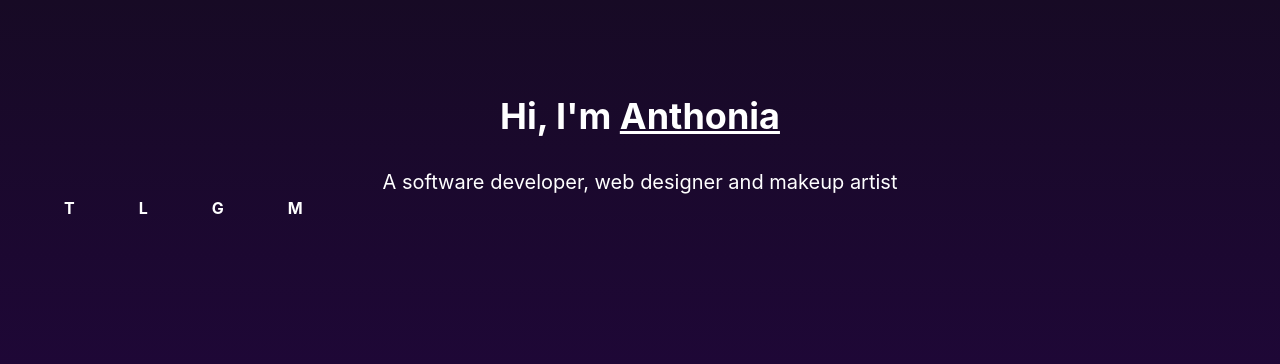
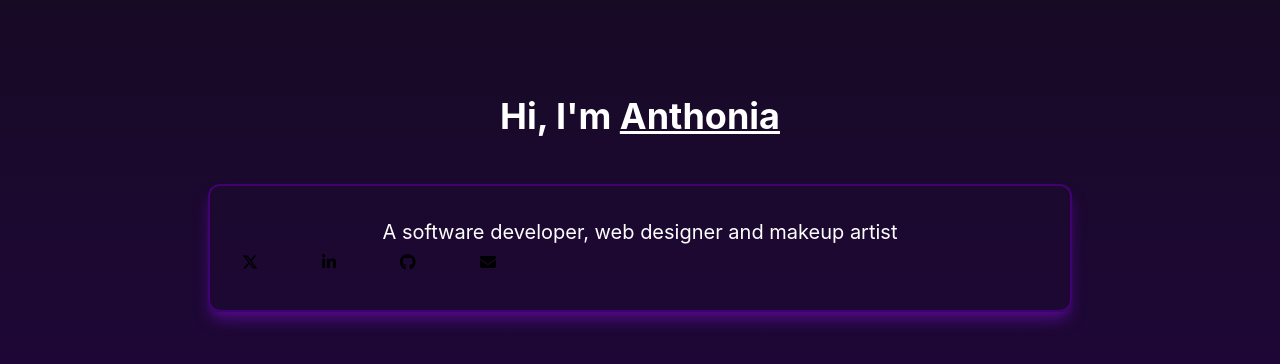
Before and after one commit to AnthoniaEfe/portfolio, a React (Create React App) app: page / in a window 1280 px wide. Shown: the top 364 px of the page. Built offline with nearby package versions, Linux system fonts and the light colour scheme.

Commit message:
fa icons

```diff
--- a/package.json
+++ b/package.json
@@ -3,6 +3,10 @@
   "version": "0.1.0",
   "private": true,
   "dependencies": {
+    "@fortawesome/fontawesome-svg-core": "^6.4.2",
+    "@fortawesome/free-regular-svg-icons": "^6.4.2",
+    "@fortawesome/free-solid-svg-icons": "^6.4.2",
+    "@fortawesome/react-fontawesome": "^0.2.0",
     "@testing-library/jest-dom": "^5.17.0",
     "@testing-library/react": "^13.4.0",
     "@testing-library/user-event": "^13.5.0",
--- a/public/index.html
+++ b/public/index.html
@@ -9,7 +9,7 @@
       name="description"
       content="Web site created using create-react-app"
     />
-    <link rel="apple-touch-icon" href="%PUBLIC_URL%/logo192.png" />
+
     <!--
       manifest.json provides metadata used when your web app is installed on a
       user's mobile device or desktop. See https://developers.google.com/web/fundamentals/web-app-manifest/
--- a/src/output.css
+++ b/src/output.css
@@ -596,12 +596,72 @@ video {
   margin: 2rem;
 }
 
+.mx-auto {
+  margin-left: auto;
+  margin-right: auto;
+}
+
+.my-2 {
+  margin-top: 0.5rem;
+  margin-bottom: 0.5rem;
+}
+
+.my-8 {
+  margin-top: 2rem;
+  margin-bottom: 2rem;
+}
+
+.my-12 {
+  margin-top: 3rem;
+  margin-bottom: 3rem;
+}
+
 .flex {
   display: flex;
 }
 
 .h-screen {
   height: 100vh;
+}
+
+.h-min {
+  height: -webkit-min-content;
+  height: min-content;
+}
+
+.h-72 {
+  height: 18rem;
+}
+
+.h-fit {
+  height: -webkit-fit-content;
+  height: -moz-fit-content;
+  height: fit-content;
+}
+
+.w-72 {
+  width: 18rem;
+}
+
+.w-auto {
+  width: auto;
+}
+
+.w-2\/3 {
+  width: 66.666667%;
+}
+
+.w-1\/2 {
+  width: 50%;
+}
+
+.w-3\/4 {
+  width: 75%;
+}
+
+.transform {
+  -webkit-transform: translate(var(--tw-translate-x), var(--tw-translate-y)) rotate(var(--tw-rotate)) skewX(var(--tw-skew-x)) skewY(var(--tw-skew-y)) scaleX(var(--tw-scale-x)) scaleY(var(--tw-scale-y));
+          transform: translate(var(--tw-translate-x), var(--tw-translate-y)) rotate(var(--tw-rotate)) skewX(var(--tw-skew-x)) skewY(var(--tw-skew-y)) scaleX(var(--tw-scale-x)) scaleY(var(--tw-scale-y));
 }
 
 .flex-col {
@@ -622,6 +682,41 @@ video {
 
 .overflow-hidden {
   overflow: hidden;
+}
+
+.rounded {
+  border-radius: 0.25rem;
+}
+
+.rounded-lg {
+  border-radius: 0.5rem;
+}
+
+.rounded-xl {
+  border-radius: 0.75rem;
+}
+
+.border-2 {
+  border-width: 2px;
+}
+
+.border-4 {
+  border-width: 4px;
+}
+
+.border-vesta-9 {
+  --tw-border-opacity: 1;
+  border-color: rgb(31 7 56 / var(--tw-border-opacity));
+}
+
+.border-vesta-7 {
+  --tw-border-opacity: 1;
+  border-color: rgb(54 2 95 / var(--tw-border-opacity));
+}
+
+.border-vesta-6 {
+  --tw-border-opacity: 1;
+  border-color: rgb(64 2 114 / var(--tw-border-opacity));
 }
 
 .bg-gradient-to-b {
@@ -647,6 +742,14 @@ video {
   padding: 4rem;
 }
 
+.p-4 {
+  padding: 1rem;
+}
+
+.p-8 {
+  padding: 2rem;
+}
+
 .text-4xl {
   font-size: 2.25rem;
   line-height: 2.5rem;
@@ -654,6 +757,11 @@ video {
 
 .text-xl {
   font-size: 1.25rem;
+  line-height: 1.75rem;
+}
+
+.text-lg {
+  font-size: 1.125rem;
   line-height: 1.75rem;
 }
 
@@ -673,3 +781,89 @@ video {
 .underline-offset-2 {
   text-underline-offset: 2px;
 }
+
+.shadow {
+  --tw-shadow: 0 1px 3px 0 rgb(0 0 0 / 0.1), 0 1px 2px -1px rgb(0 0 0 / 0.1);
+  --tw-shadow-colored: 0 1px 3px 0 var(--tw-shadow-color), 0 1px 2px -1px var(--tw-shadow-color);
+  box-shadow: var(--tw-ring-offset-shadow, 0 0 #0000), var(--tw-ring-shadow, 0 0 #0000), var(--tw-shadow);
+}
+
+.shadow-\[0_0_10px_vesta-5\] {
+  --tw-shadow: 0 0 10px vesta-5;
+  --tw-shadow-colored: 0 0 10px var(--tw-shadow-color);
+  box-shadow: var(--tw-ring-offset-shadow, 0 0 #0000), var(--tw-ring-shadow, 0 0 #0000), var(--tw-shadow);
+}
+
+.shadow-\[0_0_10px_purple\] {
+  --tw-shadow: 0 0 10px purple;
+  --tw-shadow-colored: 0 0 10px var(--tw-shadow-color);
+  box-shadow: var(--tw-ring-offset-shadow, 0 0 #0000), var(--tw-ring-shadow, 0 0 #0000), var(--tw-shadow);
+}
+
+.shadow-lg {
+  --tw-shadow: 0 10px 15px -3px rgb(0 0 0 / 0.1), 0 4px 6px -4px rgb(0 0 0 / 0.1);
+  --tw-shadow-colored: 0 10px 15px -3px var(--tw-shadow-color), 0 4px 6px -4px var(--tw-shadow-color);
+  box-shadow: var(--tw-ring-offset-shadow, 0 0 #0000), var(--tw-ring-shadow, 0 0 #0000), var(--tw-shadow);
+}
+
+.shadow-\[vesta0_0_10px_purple\] {
+  --tw-shadow: vesta0 0 10px purple;
+  --tw-shadow-colored: 0 10px var(--tw-shadow-color);
+  box-shadow: var(--tw-ring-offset-shadow, 0 0 #0000), var(--tw-ring-shadow, 0 0 #0000), var(--tw-shadow);
+}
+
+.shadow-\[10px_10px_10px_vesta-5\] {
+  --tw-shadow: 10px 10px 10px vesta-5;
+  --tw-shadow-colored: 10px 10px 10px var(--tw-shadow-color);
+  box-shadow: var(--tw-ring-offset-shadow, 0 0 #0000), var(--tw-ring-shadow, 0 0 #0000), var(--tw-shadow);
+}
+
+.shadow-xl {
+  --tw-shadow: 0 20px 25px -5px rgb(0 0 0 / 0.1), 0 8px 10px -6px rgb(0 0 0 / 0.1);
+  --tw-shadow-colored: 0 20px 25px -5px var(--tw-shadow-color), 0 8px 10px -6px var(--tw-shadow-color);
+  box-shadow: var(--tw-ring-offset-shadow, 0 0 #0000), var(--tw-ring-shadow, 0 0 #0000), var(--tw-shadow);
+}
+
+.shadow-\[vestapx_purple\] {
+  --tw-shadow-color: vestapx purple;
+  --tw-shadow: var(--tw-shadow-colored);
+}
+
+.shadow-\[vesta\] {
+  --tw-shadow-color: vesta;
+  --tw-shadow: var(--tw-shadow-colored);
+}
+
+.shadow-\[vesta-5\] {
+  --tw-shadow-color: vesta-5;
+  --tw-shadow: var(--tw-shadow-colored);
+}
+
+.shadow-vesta-5 {
+  --tw-shadow-color: #460977;
+  --tw-shadow: var(--tw-shadow-colored);
+}
+
+.shadow-vesta-4 {
+  --tw-shadow-color: #4E0C83;
+  --tw-shadow: var(--tw-shadow-colored);
+}
+
+.transition-transform {
+  transition-property: -webkit-transform;
+  transition-property: transform;
+  transition-property: transform, -webkit-transform;
+  transition-timing-function: cubic-bezier(0.4, 0, 0.2, 1);
+  transition-duration: 150ms;
+}
+
+.hover\:text-5xl:hover {
+  font-size: 3rem;
+  line-height: 1;
+}
+
+@media (min-width: 768px) {
+  .md\:w-2\/3 {
+    width: 66.666667%;
+  }
+}
--- a/src/page/Home.js
+++ b/src/page/Home.js
@@ -1,5 +1,6 @@
 import React from "react";
 import Navbar from "../components/Navbar";
+import { FontAwesomeIcon } from "@fortawesome/react-fontawesome";
 
 export default function Home() {
   return (
@@ -18,21 +19,58 @@ export default function Home() {
             href="https://twitter.com/Anthonia_Efe"
             target="_blank"
             rel="noreferrer"
-            className="underline hover:scale-120 underline-offset-2 "
+            className="underline transform hover:text-5xl transition-transform underline-offset-2 "
           >
             Anthonia
           </a>
         </h1>
+        <div className="w-3/4 h-fit border-2 rounded-xl shadow-vesta-4 shadow-lg border-vesta-6 mx-auto my-12 p-8">
+          <p className="text-xl text-white">
+            A software developer, web designer and makeup artist
+          </p>
 
-        <p className="text-xl text-white">
-          A software developer, web designer and makeup artist
-        </p>
+          <div className="flex gap-16 mx-auto my-2">
+            <a href="https://twitter.com/Anthonia_Efe">
+              <svg
+                xmlns="http://www.w3.org/2000/svg"
+                height="1em"
+                viewBox="0 0 512 512"
+                className="text-white w-12 bg-white"
+              >
+                <path d="M389.2 48h70.6L305.6 224.2 487 464H345L233.7 318.6 106.5 464H35.8L200.7 275.5 26.8 48H172.4L272.9 180.9 389.2 48zM364.4 421.8h39.1L151.1 88h-42L364.4 421.8z" />
+              </svg>
+            </a>
 
-        <div className="flex gap-16 text-white font-bold">
-          <a href="https://twitter.com/Anthonia_Efe">T</a>
-          <a href="https://www.linkedin.com/in/anthoniaefe/">L</a>
-          <a href="https://github.com/AnthoniaEfe">G</a>
-          <a href="mailto:anthoniaefe36@gmail.com">M</a>
+            <a href="https://www.linkedin.com/in/anthoniaefe/">
+              <svg
+                xmlns="http://www.w3.org/2000/svg"
+                height="1em"
+                viewBox="0 0 448 512"
+              >
+                <path d="M100.28 448H7.4V148.9h92.88zM53.79 108.1C24.09 108.1 0 83.5 0 53.8a53.79 53.79 0 0 1 107.58 0c0 29.7-24.1 54.3-53.79 54.3zM447.9 448h-92.68V302.4c0-34.7-.7-79.2-48.29-79.2-48.29 0-55.69 37.7-55.69 76.7V448h-92.78V148.9h89.08v40.8h1.3c12.4-23.5 42.69-48.3 87.88-48.3 94 0 111.28 61.9 111.28 142.3V448z" />
+              </svg>
+            </a>
+
+            <a href="https://github.com/AnthoniaEfe">
+              <svg
+                xmlns="http://www.w3.org/2000/svg"
+                height="1em"
+                viewBox="0 0 496 512"
+              >
+                <path d="M165.9 397.4c0 2-2.3 3.6-5.2 3.6-3.3.3-5.6-1.3-5.6-3.6 0-2 2.3-3.6 5.2-3.6 3-.3 5.6 1.3 5.6 3.6zm-31.1-4.5c-.7 2 1.3 4.3 4.3 4.9 2.6 1 5.6 0 6.2-2s-1.3-4.3-4.3-5.2c-2.6-.7-5.5.3-6.2 2.3zm44.2-1.7c-2.9.7-4.9 2.6-4.6 4.9.3 2 2.9 3.3 5.9 2.6 2.9-.7 4.9-2.6 4.6-4.6-.3-1.9-3-3.2-5.9-2.9zM244.8 8C106.1 8 0 113.3 0 252c0 110.9 69.8 205.8 169.5 239.2 12.8 2.3 17.3-5.6 17.3-12.1 0-6.2-.3-40.4-.3-61.4 0 0-70 15-84.7-29.8 0 0-11.4-29.1-27.8-36.6 0 0-22.9-15.7 1.6-15.4 0 0 24.9 2 38.6 25.8 21.9 38.6 58.6 27.5 72.9 20.9 2.3-16 8.8-27.1 16-33.7-55.9-6.2-112.3-14.3-112.3-110.5 0-27.5 7.6-41.3 23.6-58.9-2.6-6.5-11.1-33.3 2.6-67.9 20.9-6.5 69 27 69 27 20-5.6 41.5-8.5 62.8-8.5s42.8 2.9 62.8 8.5c0 0 48.1-33.6 69-27 13.7 34.7 5.2 61.4 2.6 67.9 16 17.7 25.8 31.5 25.8 58.9 0 96.5-58.9 104.2-114.8 110.5 9.2 7.9 17 22.9 17 46.4 0 33.7-.3 75.4-.3 83.6 0 6.5 4.6 14.4 17.3 12.1C428.2 457.8 496 362.9 496 252 496 113.3 383.5 8 244.8 8zM97.2 352.9c-1.3 1-1 3.3.7 5.2 1.6 1.6 3.9 2.3 5.2 1 1.3-1 1-3.3-.7-5.2-1.6-1.6-3.9-2.3-5.2-1zm-10.8-8.1c-.7 1.3.3 2.9 2.3 3.9 1.6 1 3.6.7 4.3-.7.7-1.3-.3-2.9-2.3-3.9-2-.6-3.6-.3-4.3.7zm32.4 35.6c-1.6 1.3-1 4.3 1.3 6.2 2.3 2.3 5.2 2.6 6.5 1 1.3-1.3.7-4.3-1.3-6.2-2.2-2.3-5.2-2.6-6.5-1zm-11.4-14.7c-1.6 1-1.6 3.6 0 5.9 1.6 2.3 4.3 3.3 5.6 2.3 1.6-1.3 1.6-3.9 0-6.2-1.4-2.3-4-3.3-5.6-2z" />
+              </svg>
+            </a>
+
+            <a href="mailto:anthoniaefe36@gmail.com">
+              <svg
+                xmlns="http://www.w3.org/2000/svg"
+                height="1em"
+                viewBox="0 0 512 512"
+              >
+                <path d="M48 64C21.5 64 0 85.5 0 112c0 15.1 7.1 29.3 19.2 38.4L236.8 313.6c11.4 8.5 27 8.5 38.4 0L492.8 150.4c12.1-9.1 19.2-23.3 19.2-38.4c0-26.5-21.5-48-48-48H48zM0 176V384c0 35.3 28.7 64 64 64H448c35.3 0 64-28.7 64-64V176L294.4 339.2c-22.8 17.1-54 17.1-76.8 0L0 176z" />
+              </svg>
+            </a>
+          </div>
         </div>
       </div>
     </div>
```
Also changed, not shown: 1 other file (tests, documents, lock files or other folders).
